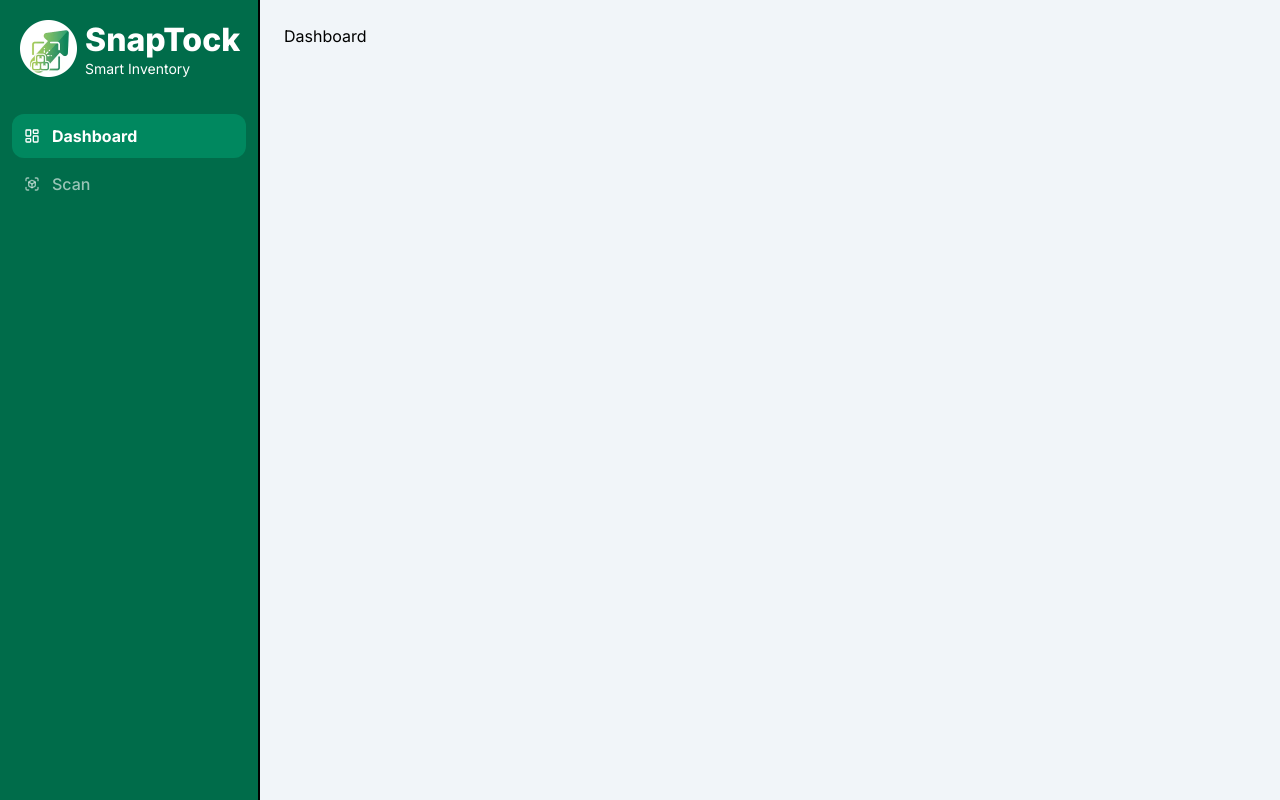
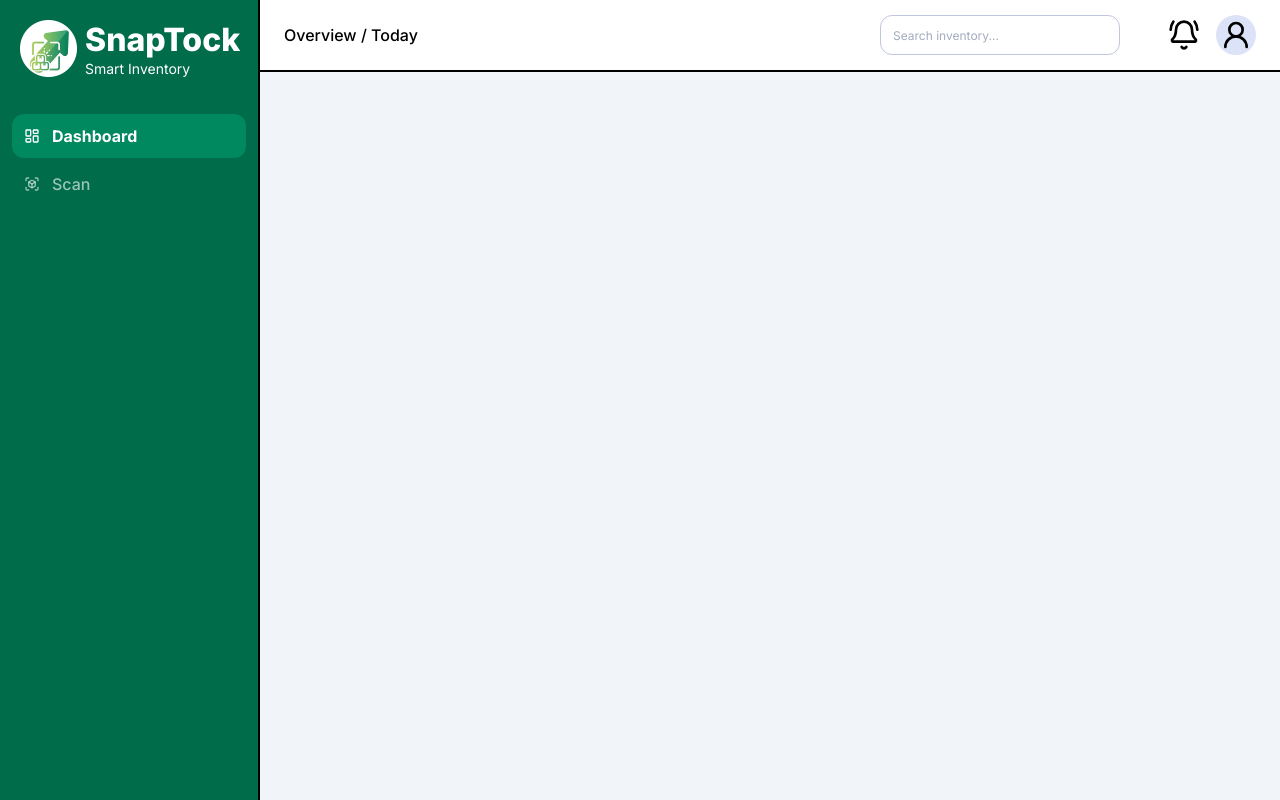
Before and after one commit to JempolKakiKiri/SnapTock-fe, a React (Vite) app: page /dashboard in a window 1280 px wide. Built offline with nearby package versions, Linux system fonts and the light colour scheme.

Commit message:
feat: add DashboardHeader component and update DashboardContainer layout

```diff
--- /dev/null
+++ b/src/features/dashboard/components/DashboardHeader.tsx
@@ -0,0 +1,36 @@
+import {BellRing, UserRound} from "lucide-react";
+
+const DashboardHeader = () => {
+  return (
+    <header className="flex h-18 items-center justify-between border-b-2 bg-white px-6">
+          <span className="text-base font-inter-500 text-black">
+            Overview / Today
+          </span>
+
+      <div className="flex items-center gap-12">
+        <input
+          type="text"
+          placeholder="Search inventory..."
+          className="h-10 w-60 max-w-60 rounded-xl border border-gray-300 px-3 text-xs outline-none placeholder:text-gray-400 focus:border-green-500"
+        />
+        <div className="flex gap-4">
+          <button
+            type="button"
+            className="text-black transition-colors hover:text-gray-900 cursor-pointer"
+          >
+            <BellRing width={32} height={32} className="hover:scale-105 transition-transform duration-200"/>
+          </button>
+
+          <button
+            type="button"
+            className="flex h-10 w-10 items-center justify-center rounded-full bg-gray-200"
+          >
+            <UserRound width={32} height={32} className="hover:scale-105 transition-transform duration-200"/>
+          </button>
+        </div>
+      </div>
+    </header>
+  );
+};
+
+export default DashboardHeader;
--- a/src/features/dashboard/components/DashboardSection.tsx
+++ /dev/null
@@ -1,5 +0,0 @@
-const DashboardSection = () => {
-  return <div><h1>Dashboard</h1></div>;
-};
-
-export default DashboardSection;
--- a/src/features/dashboard/container/DashboardContainer.tsx
+++ b/src/features/dashboard/container/DashboardContainer.tsx
@@ -1,7 +1,11 @@
-import DashboardSection from "../components/DashboardSection.tsx";
+import DashboardHeader from "../components/DashboardHeader.tsx";
 
 const DashboardContainer = () => {
-  return <DashboardSection />;
+  return (
+    <>
+      <DashboardHeader />
+    </>
+  );
 };
 
 export default DashboardContainer;
--- a/src/shared/components/layout/Layout.tsx
+++ b/src/shared/components/layout/Layout.tsx
@@ -5,7 +5,7 @@ const Layout = () => {
   return (
     <div className="flex min-h-screen bg-slate-100">
       <Sidebar />
-      <main className="flex-1 p-6">
+      <main className="flex-1">
         <Outlet />
       </main>
     </div>
--- a/src/shared/components/ui/Sidebar.tsx
+++ b/src/shared/components/ui/Sidebar.tsx
@@ -30,7 +30,9 @@ const Sidebar = () => {
 
         <div className="text-white leading-tight">
           <h1 className="font-inter-800 text-[32px] select-none">SnapTock</h1>
-          <p className="text-[14px] font-inter-400 select-none">Smart Inventory</p>
+          <p className="text-[14px] font-inter-400 select-none">
+            Smart Inventory
+          </p>
         </div>
       </div>
 
```
